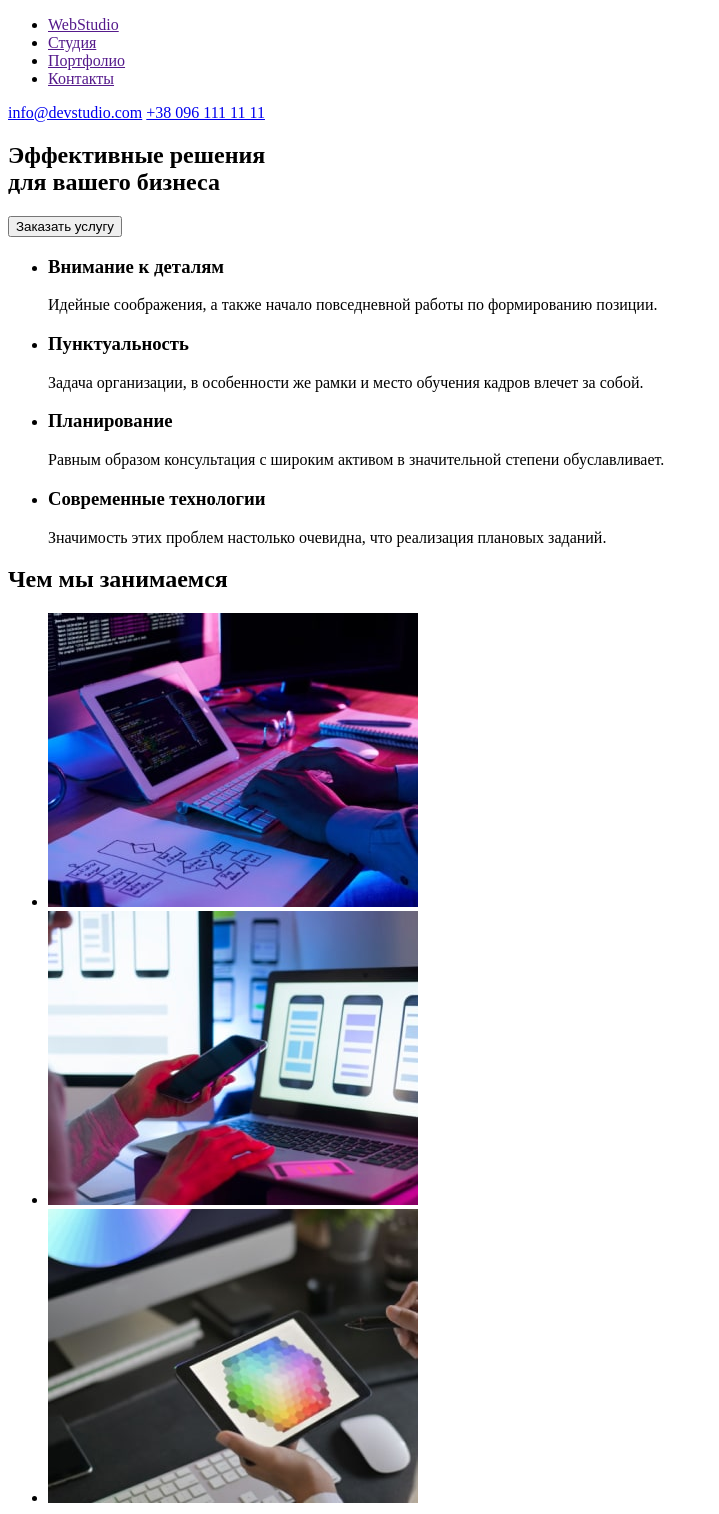
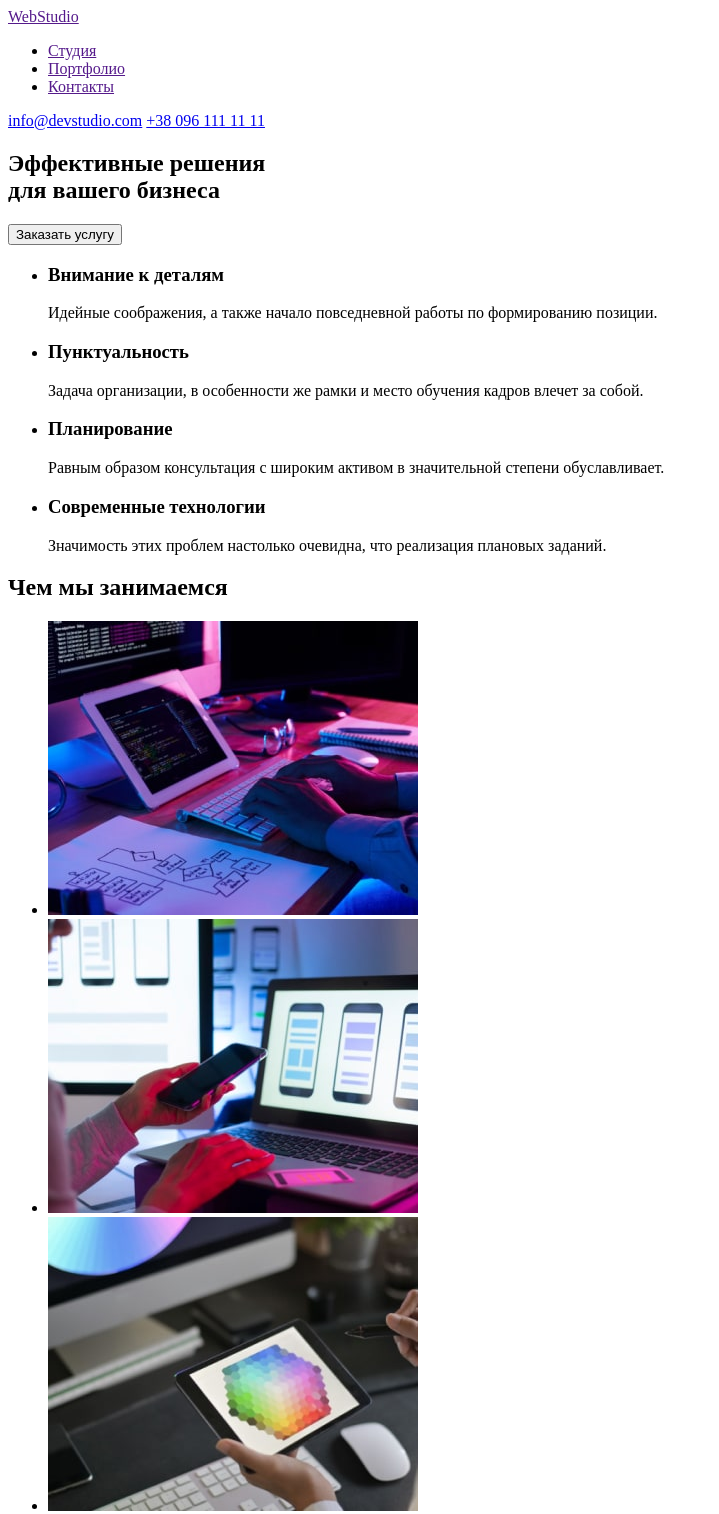
Before and after one commit to Max1ev/goit-markup-hw-01, a plain HTML site: page index.html in a window 1280 px wide. Shown: the top 1514 px of the page, without its empty margins (0-719 px from the left). Drawn offline with Linux system fonts and the light colour scheme.

Commit message:
сделал правки

```diff
--- a/index.html
+++ b/index.html
@@ -9,8 +9,8 @@
 <body>
     <header>
         <nav>
+            <a lang="en" href="">WebStudio</a>
         <ul>
-            <li lang="en"><a href="">WebStudio</a></li>
             <li><a href="">Студия</a></li>
             <li><a href="">Портфолио</a></li>
             <li><a href="">Контакты</a></li>
@@ -23,10 +23,8 @@
     </header>
     <main>
         <section>
-            <div>
                 <h1>Эффективные решения <br> для вашего бизнеса</h1>
                 <button type="button">Заказать услугу</button>
-            </div>
         </section>
         <section>
             <ul>
@@ -63,6 +61,8 @@
                     </p>
                 </li>
             </ul>
+        </section>
+        <section>
                 <h2>Чем мы занимаемся</h2>
             <ul>
                 <li><img src="./images/about/about-img-1.jpg" alt="Пишем код" width="370" height="294"></li>
@@ -97,9 +97,9 @@
         </section>
     </main>
     <footer>
+                <a lang="en" href="">WebStudio</a>
         <address>
             <ul>
-                <li lang="en"><a href="">WebStudio</a></li>
                 <li><a href="https://goo.gl/maps/S4capbAonis65CzF8" target="blank" rel="noopener noreferrer">г. Киев, пр-т Леси Украинки, 26</a></li>
                 <li><a href="mailto:info@devstudio.com">info@devstudio.com</a></li>
                 <li><a href="tel:+380961111111">+38 096 111 11 11</a></li>
```
